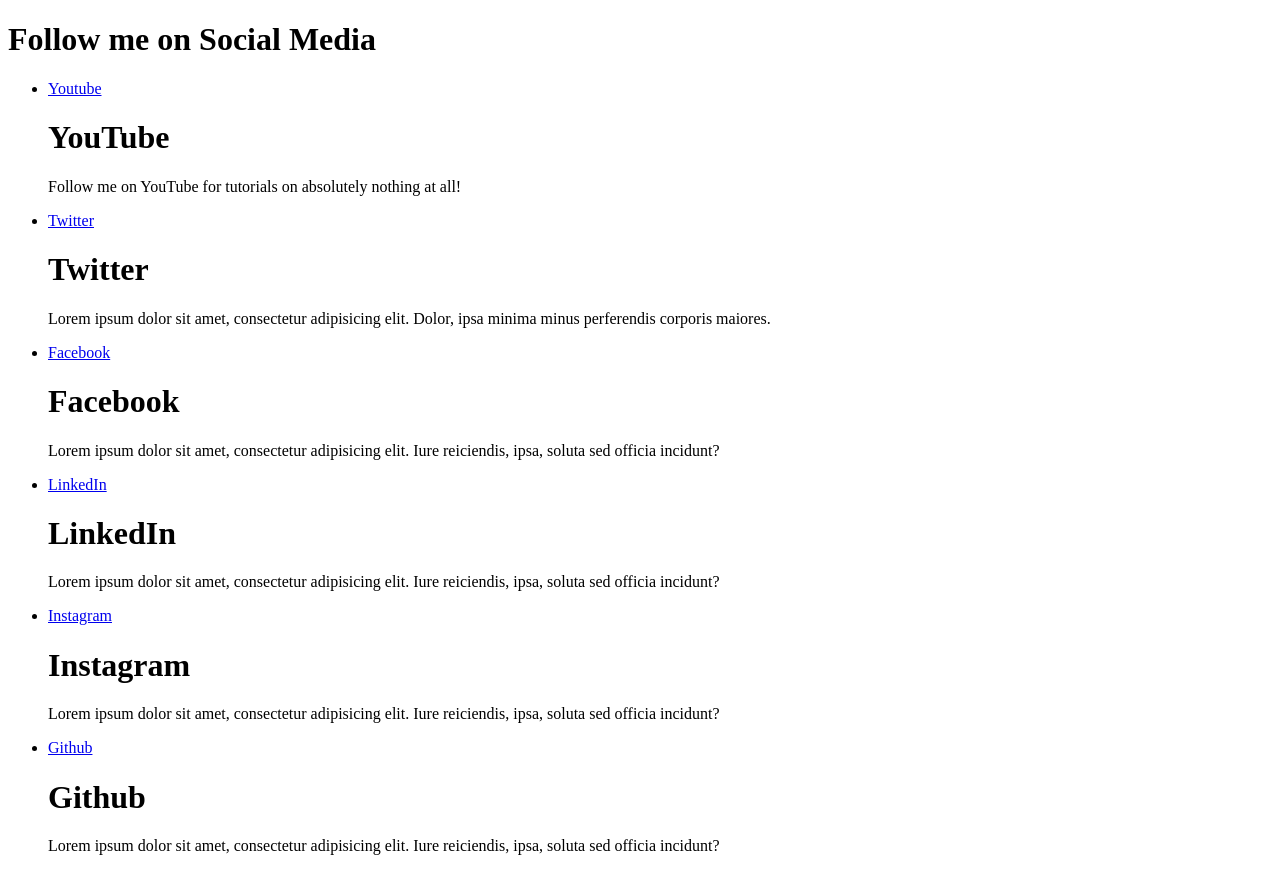
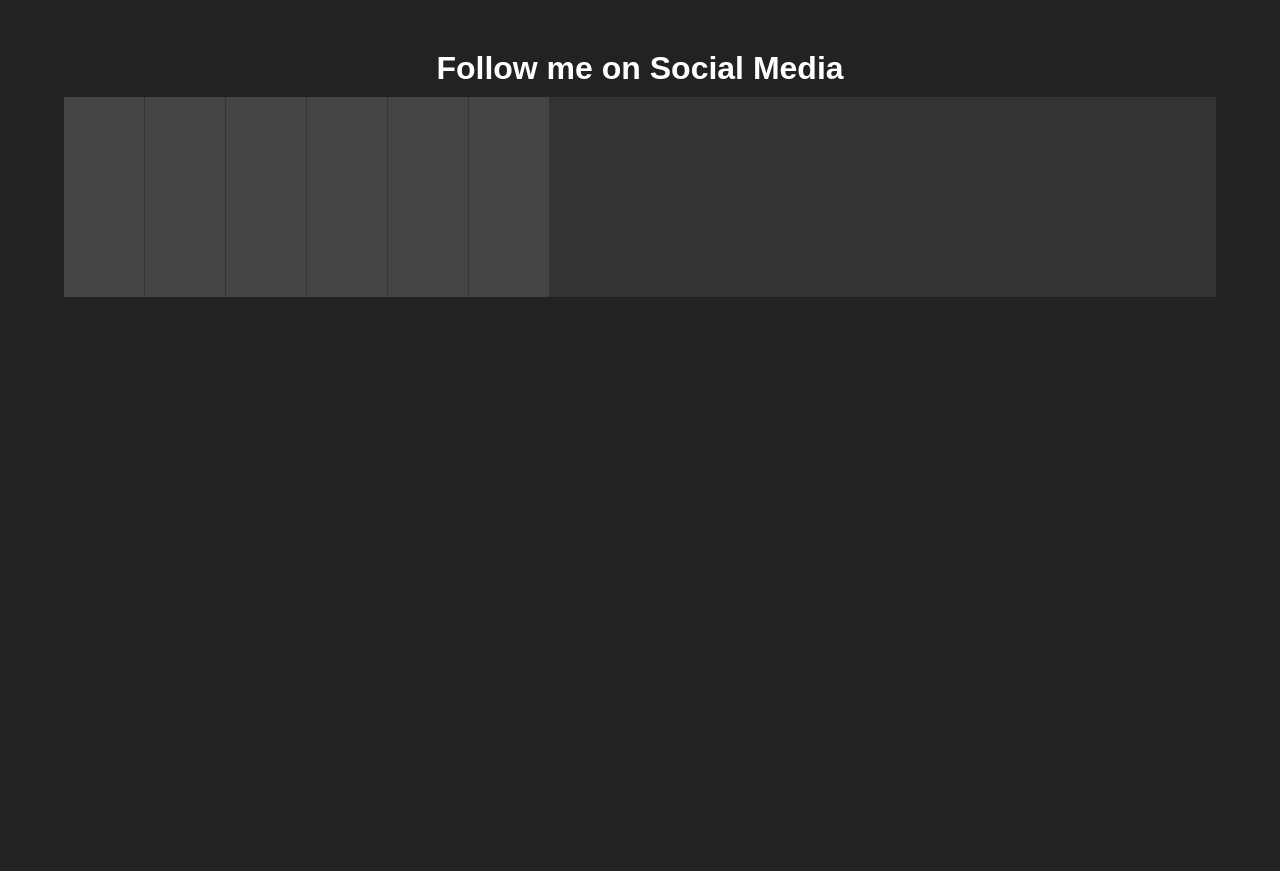
Before and after one commit to charlesmartinreed/css-accordion-effect, a plain HTML site: page index.html in a window 1280 px wide. After the commit the page ends 800 px from the top, so only its background shows below. Drawn offline with Linux system fonts and the light colour scheme.

Commit message:
Complete initial CSS styling.

```diff
--- a/index.html
+++ b/index.html
@@ -9,7 +9,10 @@
 	</head>
 	<body>
 		<div class="container">
-			<h1>Follow me on Social Media</h1>
+			<header>
+				<h1>Follow me on Social Media</h1>
+			</header>
+
 			<ul class="accordion">
 				<li class="tab">
 					<div class="social youtube">
--- a/style.css
+++ b/style.css
@@ -1,3 +1,58 @@
+/* CSS RESET */
+
+* {
+	margin: 0;
+	padding: 0;
+	border: 0;
+}
+
+@font-face {
+	font-family: 'Genericons';
+	src: url('genericons/genericons-regular-webfont.woff')format('woff'),
+	url('genericons/genericons-regular-webfont.eot')format('truetype')
+}
+
 body {
+	background: #222;
+	font-family: Arial, Helvetica, sans-serif;
+}
 
+.container {
+	margin: 50px auto;
+	width: 90%;
 }
+
+header h1 {
+	color: #FFF;
+	margin-bottom: 10px;
+	text-align: center;
+}
+
+/* think of this as the animatable container for our tab icons */
+.accordion {
+	background: #333;
+	width: 100%;
+	min-width: 800px;
+	display: block;
+	list-style-type: none;
+	overflow: hidden;
+	height: 200px;
+	font-size: 0px;
+}
+
+/* social media icons exist within these tabs */
+.tab {
+	display: inline-block;
+	background-color: #444;
+	border-right: 1px solid #333;
+	width: 80px;
+	height: 200px;
+	overflow: hidden;
+	position: relative;
+	margin: 0;
+	transition: all 0.5s ease-in-out 0.1s;
+}
+
+.tab:hover {
+	width: 450px;
+}
```
